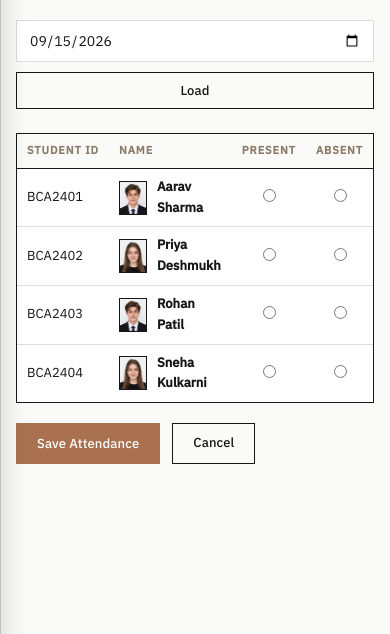
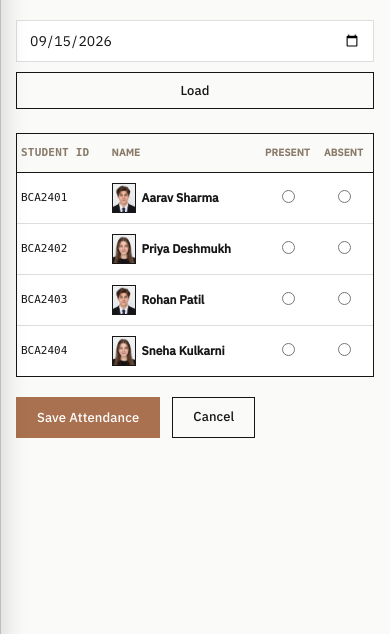
Before and after one commit to sayanawari12/StudentManagement, a Flask app: page /attendance in a window 390 px wide. Shown: the part 168-802 px from the top of the page. Run offline with Flask 3, Linux system fonts and the light colour scheme; the visitor is signed in with stand-in values (Sample User, id 1); data comes from the database, SQL or seed files in the repository; data that the repository does not hold is empty; some libraries are stand-ins or nearby versions.

Commit message:
fix: prevent mobile attendance absent column overflow

```diff
--- a/static/css/style.css
+++ b/static/css/style.css
@@ -1649,4 +1649,81 @@ body.drawer-open {
     grid-template-columns: 1fr !important;
     gap: 16px !important;
   }
-}
+
+  /* Mobile Attendance Table Overrides */
+  .attendance-table {
+    width: 100% !important;
+    table-layout: fixed !important;
+  }
+
+  .attendance-table thead th,
+  .attendance-table tbody td {
+    min-width: 0 !important;
+    box-sizing: border-box !important;
+    overflow-wrap: break-word !important;
+    word-break: normal !important;
+  }
+
+  .attendance-table thead th {
+    padding: 10px 2px !important;
+    font-size: 10px !important;
+    letter-spacing: 0.02em !important;
+    white-space: normal !important;
+  }
+
+  .attendance-table tbody td {
+    padding: 10px 2px !important;
+    font-size: 12px !important;
+  }
+
+  /* Column widths: ID ~26%, Name ~42%, Present ~16%, Absent ~16% */
+  .attendance-table th:nth-child(1),
+  .attendance-table td:nth-child(1) {
+    width: 26% !important;
+    padding-left: 4px !important;
+    padding-right: 2px !important;
+    font-size: 11px !important;
+    font-family: monospace !important;
+  }
+
+  .attendance-table th:nth-child(2),
+  .attendance-table td:nth-child(2) {
+    width: 42% !important;
+    padding-left: 2px !important;
+    padding-right: 2px !important;
+  }
+
+  .attendance-table th:nth-child(3),
+  .attendance-table td:nth-child(3) {
+    width: 16% !important;
+    text-align: center !important;
+    padding-left: 2px !important;
+    padding-right: 2px !important;
+  }
+
+  .attendance-table th:nth-child(4),
+  .attendance-table td:nth-child(4) {
+    width: 16% !important;
+    text-align: center !important;
+    padding-left: 2px !important;
+    padding-right: 4px !important;
+  }
+
+  .attendance-table td strong {
+    font-size: 12px !important;
+    line-height: 1.25 !important;
+    display: block !important;
+    word-break: normal !important;
+    overflow-wrap: break-word !important;
+  }
+
+  .attendance-name-cell {
+    gap: 6px !important;
+  }
+
+  .attendance-photo-wrap {
+    width: 24px !important;
+    height: 30px !important;
+    flex-shrink: 0 !important;
+  }
+}
--- a/templates/attendance.html
+++ b/templates/attendance.html
@@ -21,13 +21,13 @@
 
     <div class="table-wrap">
       {% if students %}
-        <table>
+        <table class="attendance-table">
           <thead>
             <tr>
               <th>Student ID</th>
               <th>Name</th>
-              <th>Present</th>
-              <th>Absent</th>
+              <th style="text-align: center;">Present</th>
+              <th style="text-align: center;">Absent</th>
             </tr>
           </thead>
           <tbody>
@@ -36,8 +36,8 @@
               <tr>
                 <td>{{ student.student_id }}</td>
                 <td>
-                  <div style="display: flex; align-items: center; gap: 10px;">
-                    <div style="width: 28px; height: 34px; border: 1px solid var(--border-dark); overflow: hidden; flex-shrink: 0; background: var(--bg-surface);">
+                  <div class="attendance-name-cell" style="display: flex; align-items: center; gap: 8px;">
+                    <div class="attendance-photo-wrap" style="width: 28px; height: 34px; border: 1px solid var(--border-dark); overflow: hidden; flex-shrink: 0; background: var(--bg-surface);">
                       <img src="{{ get_student_photo_url(student) }}" alt="" style="width: 100%; height: 100%; object-fit: cover; object-position: center; display: block;">
                     </div>
                     <strong>{{ student.student_name }}</strong>
```
Also changed, not shown: tests/test_id_card.py (+18 -0 lines).
